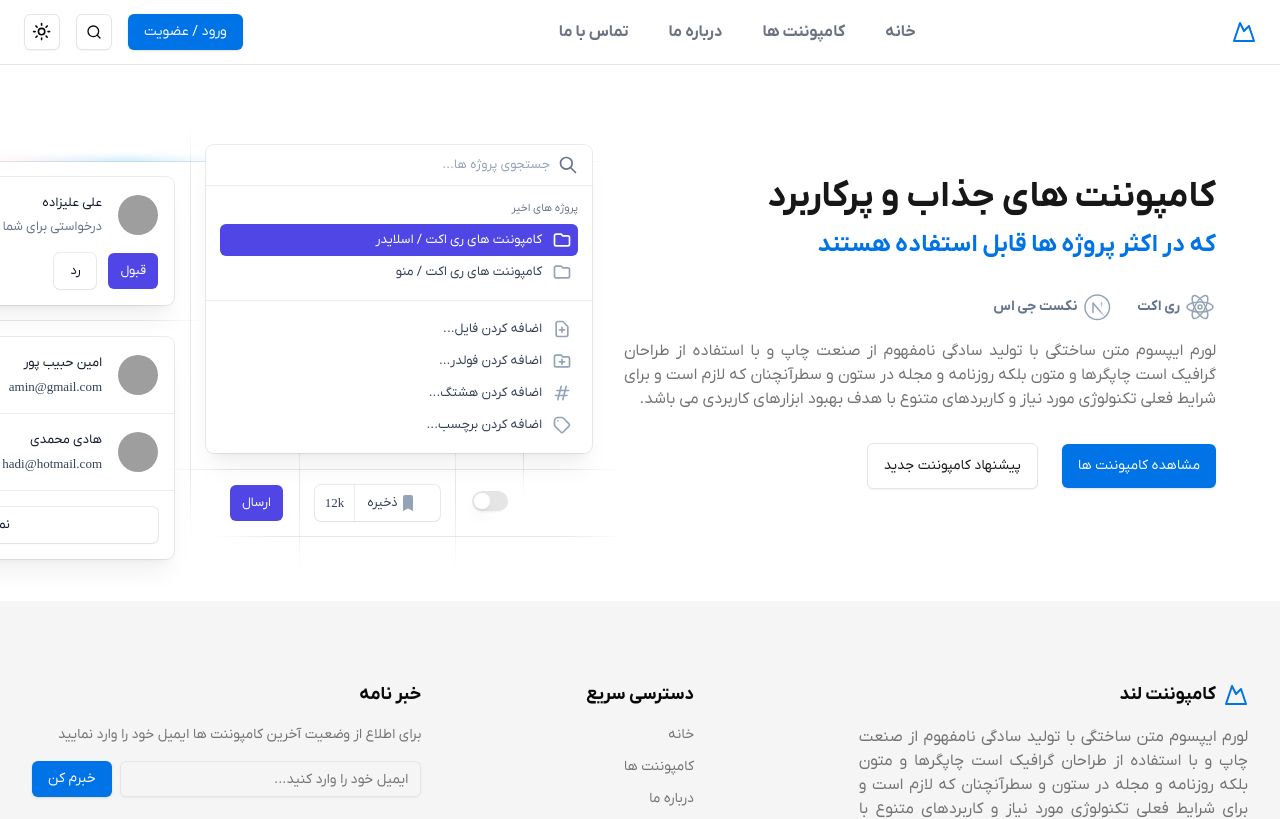
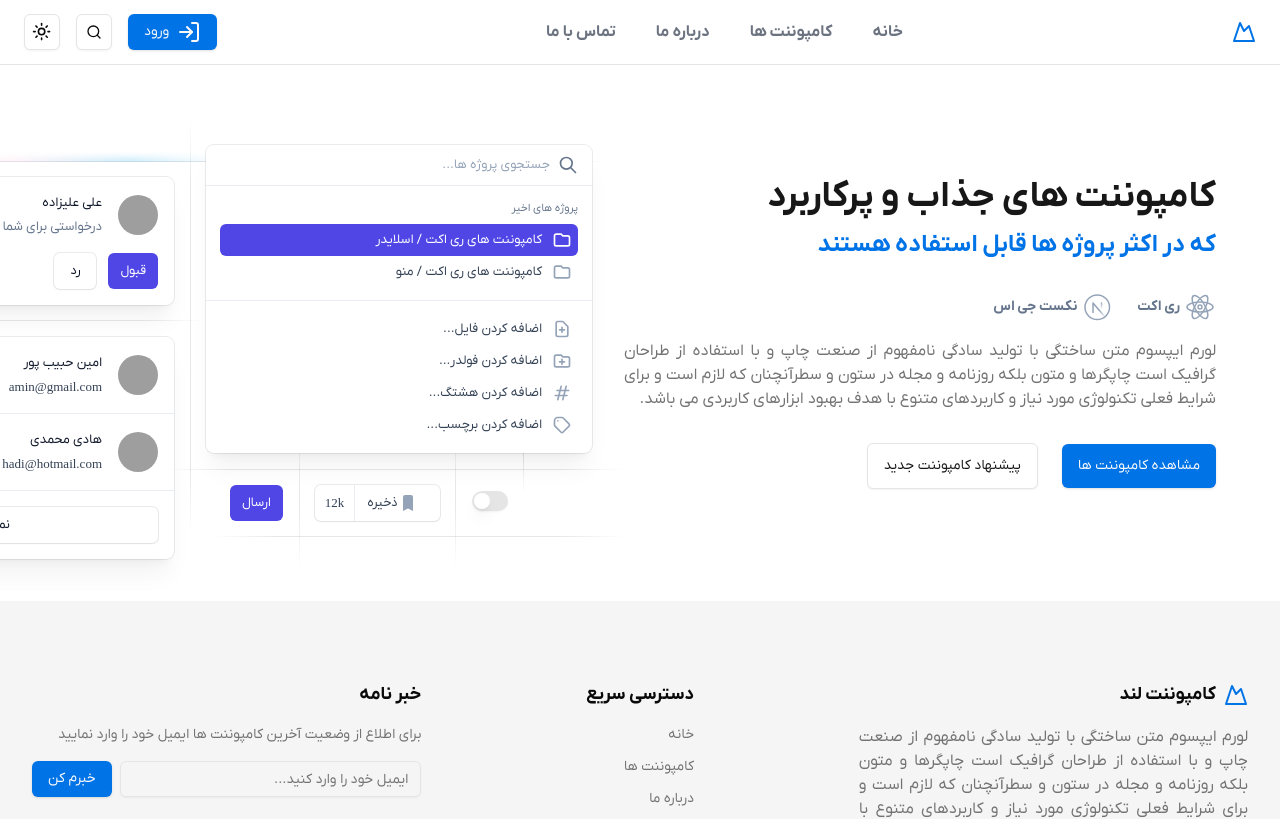
Before and after one commit to iraniangunner/componentland, a Next.js app: page / in a window 1280 px wide. Shown: the top 819 px of the page. Built offline with nearby package versions, Linux system fonts and the light colour scheme; grey boxes are pictures that could not be loaded.

Commit message:
new badge in search box changed

```diff
--- a/src/components/navbar.tsx
+++ b/src/components/navbar.tsx
@@ -10,6 +10,7 @@ import { Toggle } from "@/components/ui/toggle";
 import {
   BlocksIcon,
   HomeIcon,
+  LogIn,
   Menu,
   Phone,
   PhoneCall,
@@ -62,8 +63,12 @@ export default function Navbar() {
         </nav>
         <div className="flex items-center gap-4">
           <Button className="hidden md:flex items-center text-sm font-medium px-0 py-0">
-            <Link href="/login" className="w-full h-full px-4 py-2">
-              ورود / عضویت
+            <Link
+              href="/login"
+              className="w-full flex justify-between items-center gap-2 h-full px-4 py-2"
+            >
+              <LogIn />
+              <p>ورود</p>
             </Link>
           </Button>
 
--- a/src/components/search.tsx
+++ b/src/components/search.tsx
@@ -334,34 +334,31 @@ export function SearchElements() {
                             مشاهده همه
                           </Button>
                         </div>
-                        <div
-                          className="grid grid-cols-2 lg:grid-cols-3 gap-4"
-                          dir="rtl"
-                        >
+                        <div className="grid grid-cols-2 lg:grid-cols-3 gap-4">
                           {item.components.map((item) => (
                             <div
                               key={item.title}
                               className="group rounded-lg border bg-card hover:bg-accent transition-colors"
                             >
-                              <div className="aspect-video relative overflow-hidden rounded-t-lg">
+                              <div className="aspect-video relative rounded-t-lg">
                                 <img
                                   src={item.image}
                                   alt={item.title}
                                   className="object-cover w-full h-full"
                                 />
-                              </div>
-                              <div className="p-4">
-                                <div className="flex items-center justify-between mb-2">
+
+                                <div className="flex items-center justify-between absolute top-[-8px] right-[-8px]">
                                   {/* <h4 className="font-medium">{item.title}</h4> */}
                                   {item.isNew && (
                                     <span className="rounded-full bg-primary/20 px-2 py-0.5 text-xs text-primary">
                                       New
                                     </span>
                                   )}
+
+                                  <p className="text-sm text-muted-foreground">
+                                    {/* {item.description} */}
+                                  </p>
                                 </div>
-                                <p className="text-sm text-muted-foreground">
-                                  {/* {item.description} */}
-                                </p>
                               </div>
                             </div>
                           ))}
```
